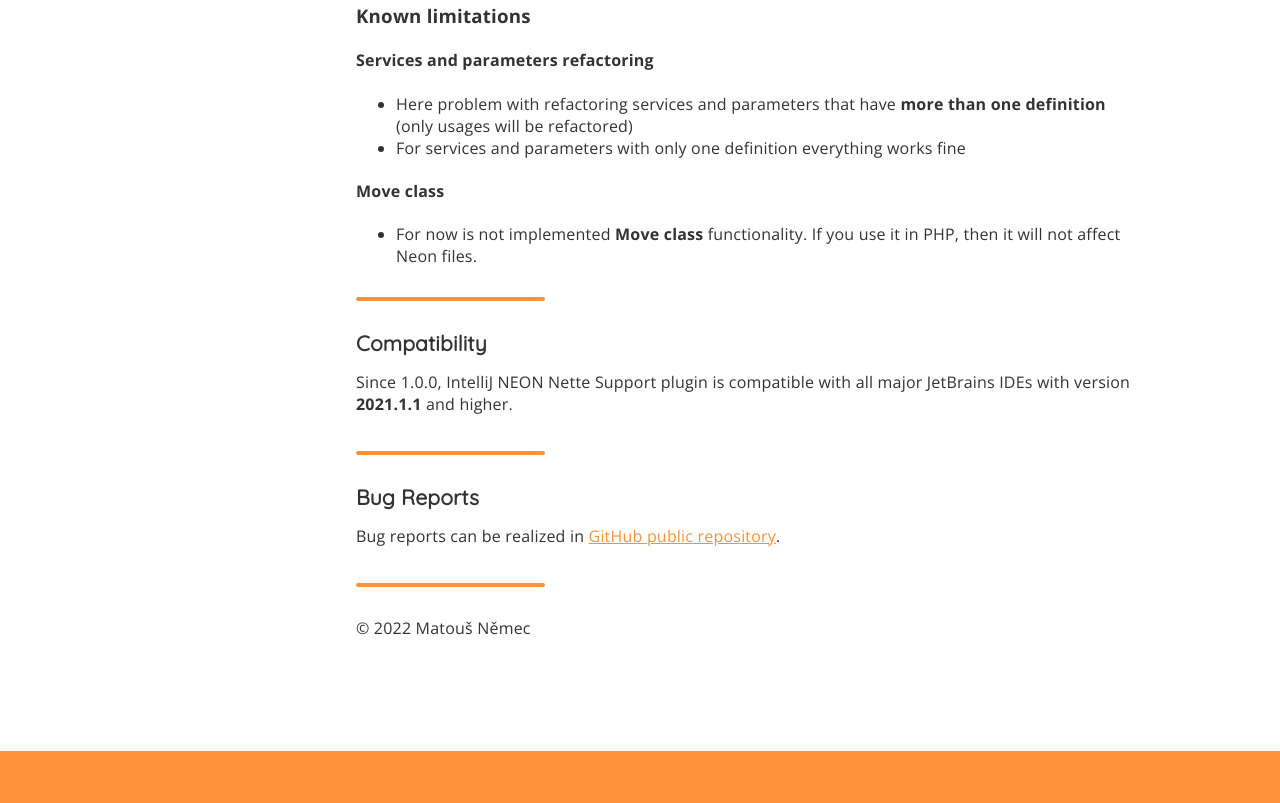
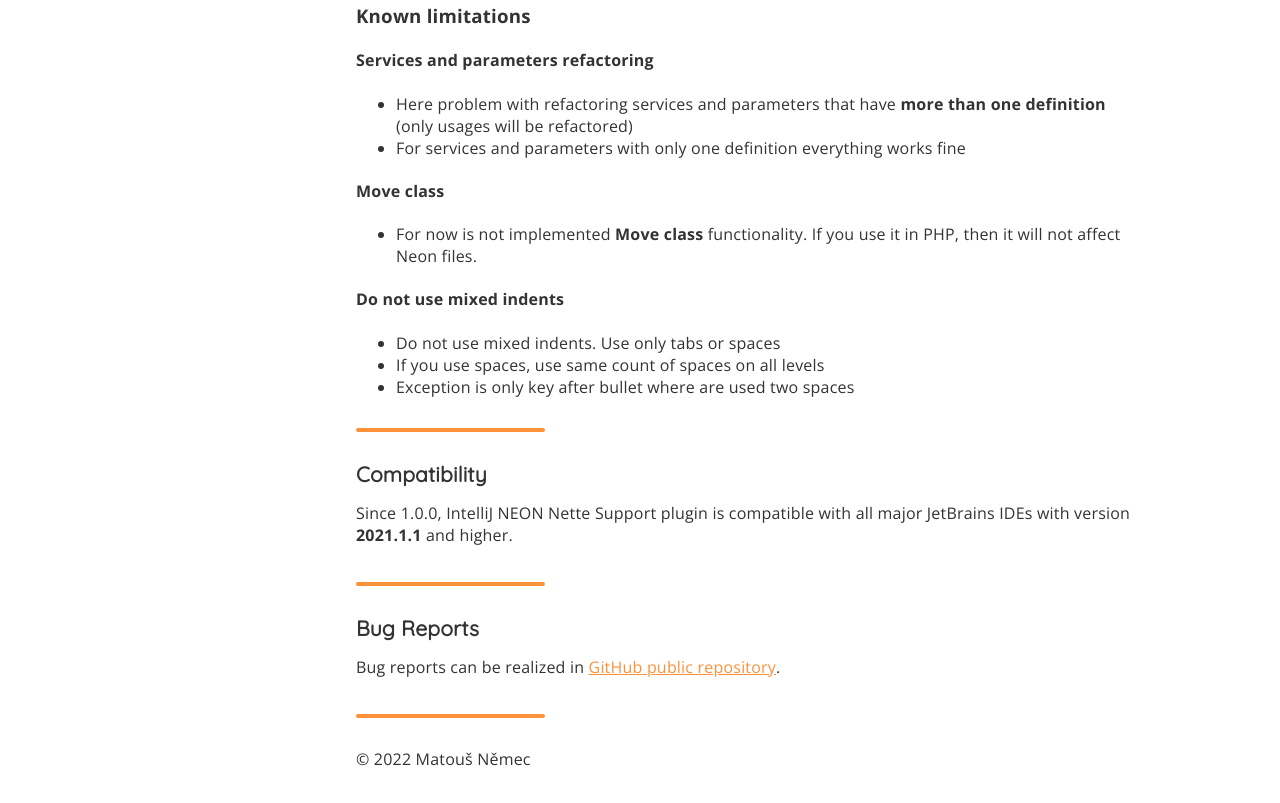
Before and after one commit to mesour-intellij-plugins/mesour-intellij-plugins.github.io, a plain HTML site: page index.html in a window 1280 px wide. Shown: the part 3514-4317 px from the top of the page. Before the commit the page ends 4265 px from the top, so only its background shows below. Drawn offline with nearby package versions, Linux system fonts and the light colour scheme.

Commit message:
Updated known limitations

```diff
--- a/index.html
+++ b/index.html
@@ -180,6 +180,14 @@
 				<li>For now is not implemented <b>Move class</b> functionality. If you use it in PHP, then it will not affect Neon files.</li>
 			</ul>
 
+			<h4>Do not use mixed indents</h4>
+
+			<ul>
+				<li>Do not use mixed indents. Use only tabs or spaces</li>
+				<li>If you use spaces, use same count of spaces on all levels</li>
+				<li>Exception is only key after bullet where are used two spaces</li>
+			</ul>
+
 			<div class="divider" style="width:24%; margin:30px 0;"></div>
 
 			<h2 id="compatibility">Compatibility</h2>
```
